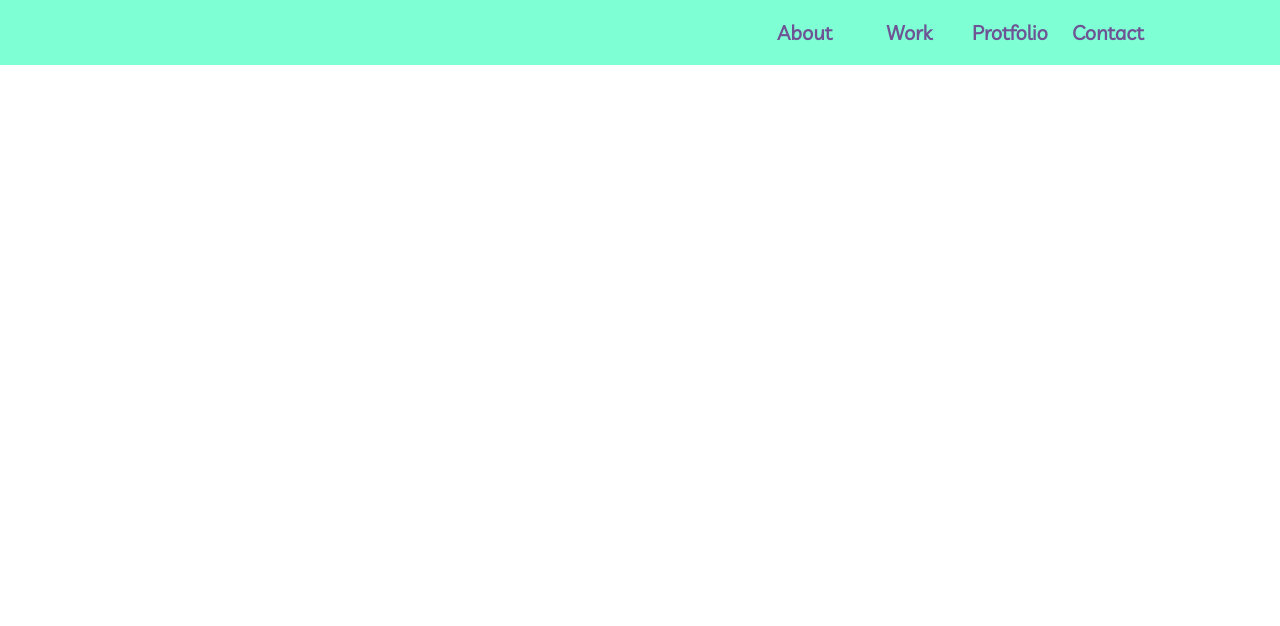
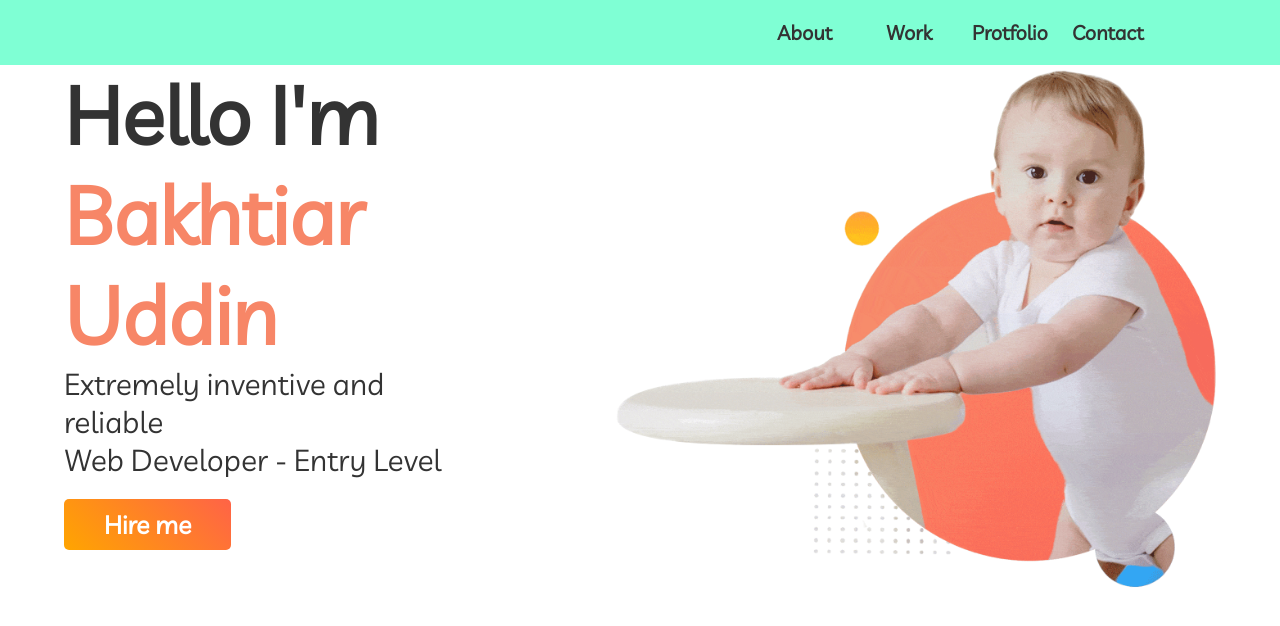
Before and after one commit to bkuddin/first--assignment, a plain HTML site: page index.html in a window 1280 px wide. Drawn offline with Linux system fonts and the light colour scheme.

Commit message:
2nd section completed

```diff
--- a/index.html
+++ b/index.html
@@ -14,7 +14,7 @@
 </head>
 <body>
 
-    <!--Header Section Start-->
+    <!--Header Section-->
 
     <header>
         <nav class="menu-bar">
@@ -27,6 +27,22 @@
         </nav>
     </header>
 
+    <!--Header Section End-->
+
+    <!--1rst Section-->
+
+    <Section class="hello-section">
+
+        <div class="half-width-text">
+            <h1><span class="hello-text">Hello I'm</span> <span class="highlight-name">Bakhtiar Uddin</span></h1>
+            <p>Extremely inventive and reliable <br> Web Developer - Entry Level</p>
+            <a class="link-button" href="">Hire me</a>
+        </div>
+
+        <div class="half-width-cover"><img src="images/hello-cover.gif" alt=""></div>
+
+    </Section>
+
 
 
 
--- a/style.css
+++ b/style.css
@@ -8,7 +8,7 @@ body{
     font-family: 'Livvic', sans-serif;
 }
 
-/*Menu Styles Start*/
+/*Menu Styles*/
 
 .menu-bar{
     background-color: aquamarine;
@@ -36,8 +36,72 @@ body{
     text-decoration: none;
     font-size: 20px;
     font-weight: 800;
-    color: #6e5494;
+    color: #333;
 }
 
 
 /*Menu Styles End*/
+
+/*Hello Section*/
+
+.hello-section{
+    display: flex;
+}
+
+.half-width-text{
+    width: 40%;
+    margin-left: 5%;
+    margin-right: 5%;
+
+}
+
+.half-width-cover{
+    width: 60%;
+    margin-left: 5%;
+    margin-right: 5%;
+}
+
+.half-width-cover img{
+    width: 100%;
+}
+
+h1{
+    font-size: 80px;
+    color: #333;
+}
+
+/*for line break*/
+
+.hello-text::after{
+    content: "\a";
+    white-space: pre;
+
+}
+
+/*for line break*/
+
+.highlight-name{
+    color: #F78667;
+}
+
+p{
+    font-size: 30px;
+    color: #333;
+}
+
+.link-button{
+    text-decoration: none;
+    background-image: linear-gradient(45deg, orange, tomato);
+    padding: 10px 40px;
+    font-size: 25px;
+    font-weight: 700;
+    color: white;
+    border-radius: 5px;
+    display: inline-block;
+    margin: 20px 0px 10px 0px;
+
+}
+
+.link-button:hover{
+    background-image: linear-gradient(45deg, rgb(253, 187, 5), #33A6F3);
+}
```
Also changed, not shown: images/hello-cover.gif (renamed from images/cover.gif).
